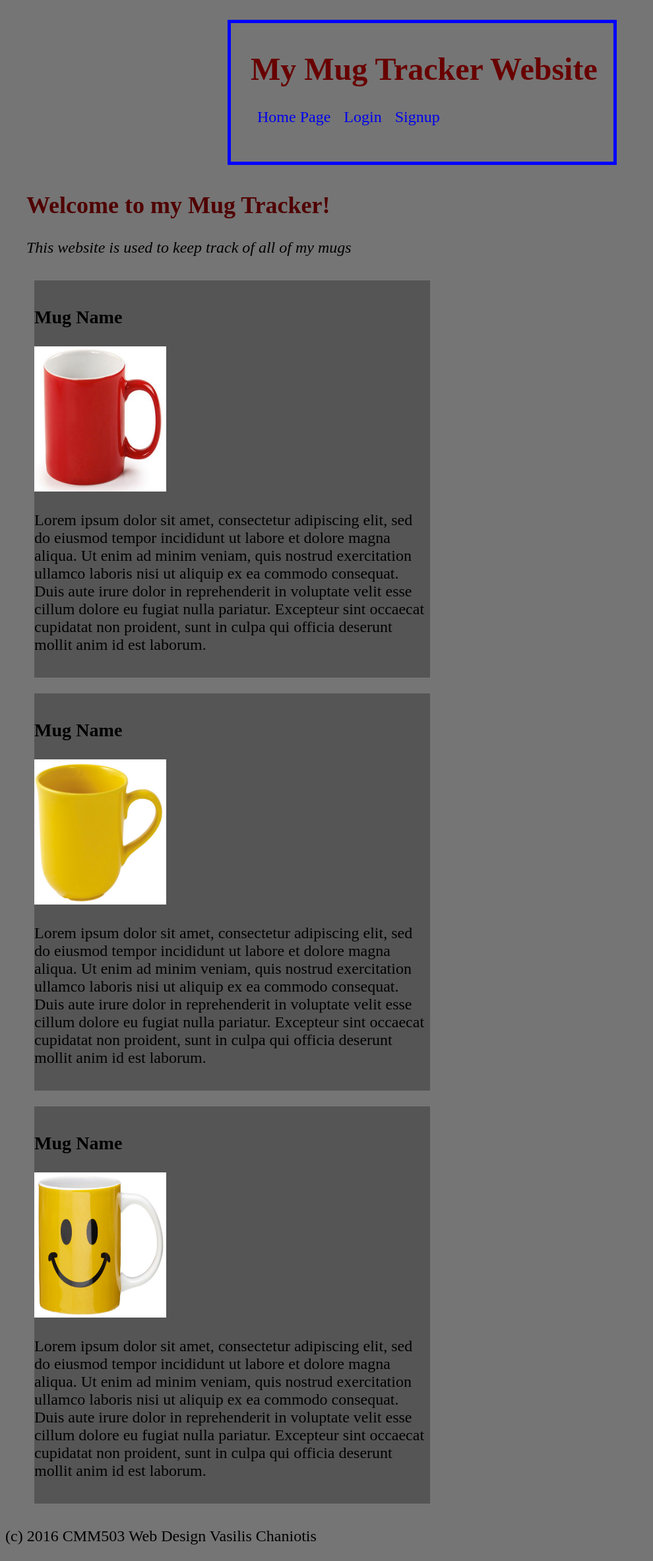
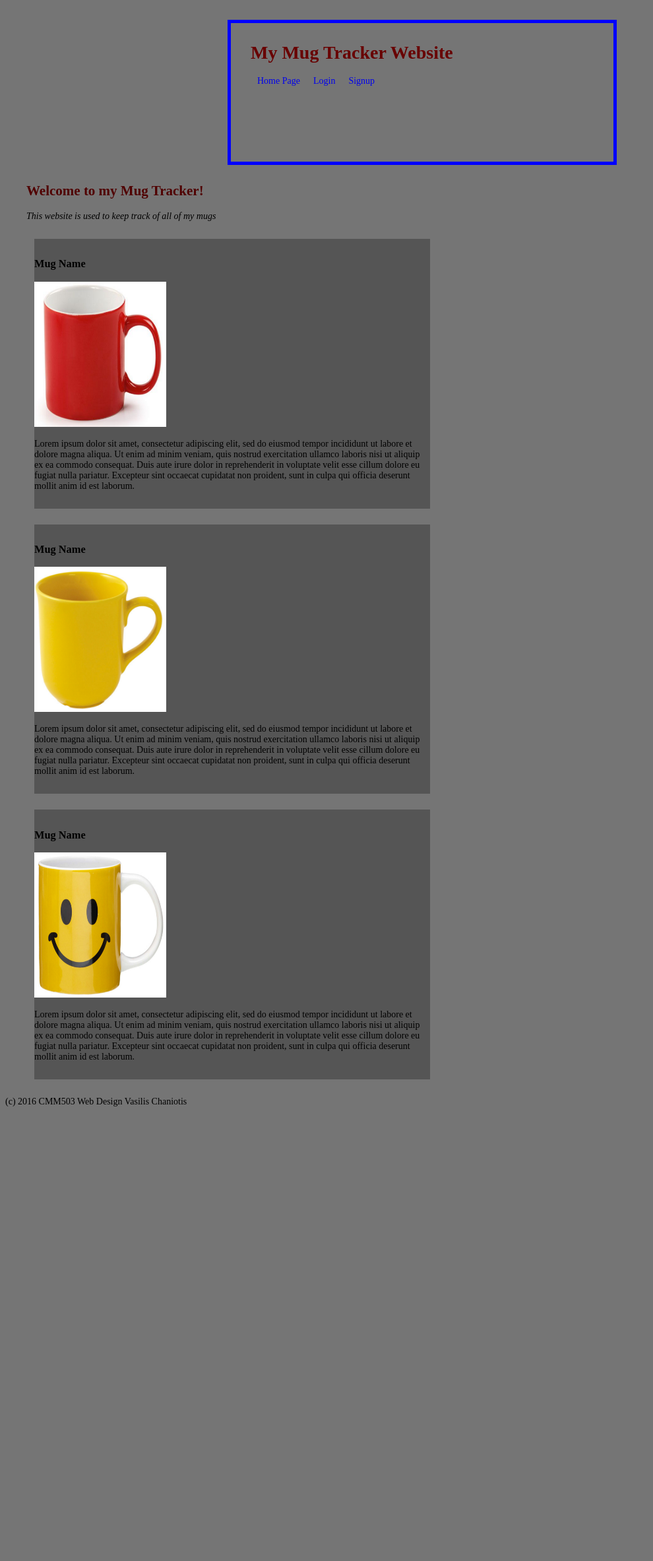
Before and after one commit to vchaniotis/CMM007, a PHP site: page / in a window 1280 px wide. Shown: the whole page at 66% size, without its empty margins (0-990 px from the left). After the commit the page ends 1677 px from the top, so only its background shows below. Run offline with PHP 8.4, Linux system fonts and the light colour scheme.

Commit message:
29-2-2016

```diff
--- a/22-2/assets/css/style.css
+++ b/22-2/assets/css/style.css
@@ -1,7 +1,7 @@
 body {
     background-color: #757575;
     font-family: "Times New Roman", Georgia, Serif;
-    font-size: 24px;
+    font-size: 14px;
 }
 
 header{
```
